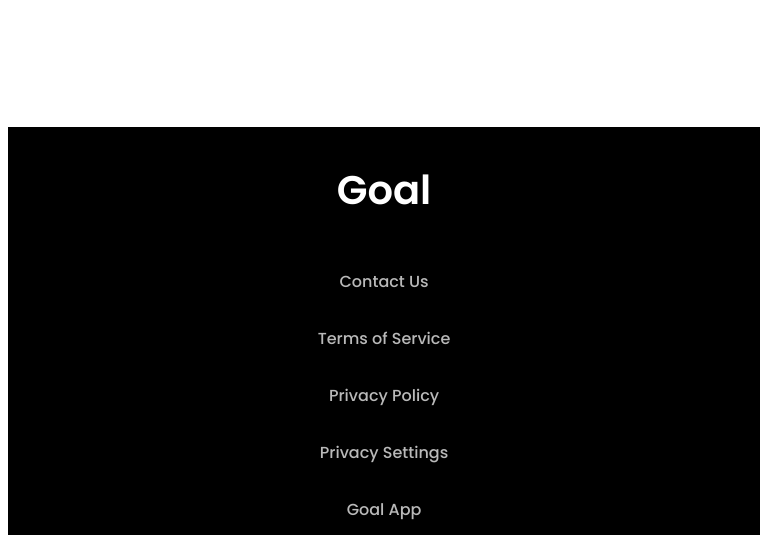
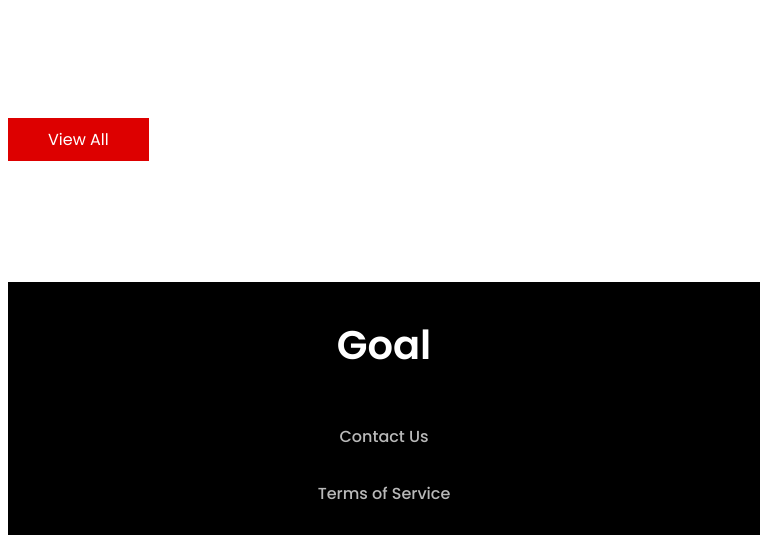
Before and after one commit to MohammadNasir520/world-cup-Assignment2, a plain HTML site: page index.html in a window 768 px wide. Shown: the part 3179-3714 px from the top of the page. Drawn offline with Linux system fonts and the light colour scheme.

Commit message:
correction

```diff
--- a/Styles/style.css
+++ b/Styles/style.css
@@ -164,6 +164,14 @@ top banner style
 .fa-clock,
 .fa-message {
     margin: 0 10px;
+}
+
+.view-all {
+    text-decoration: none;
+    color: white;
+    padding: 10px 40px;
+    background-color: #DD0000;
+    visibility: hidden;
 }
 
 /* -------------------------------------------------------
@@ -372,4 +380,8 @@ tab responsiv
         grid-template-columns: repeat(2, 1fr);
     }
 
+    .view-all {
+        visibility: visible;
+    }
+
 }
--- a/index.html
+++ b/index.html
@@ -235,6 +235,7 @@
 
 
         </section>
+        <a class="view-all" href="">View All</a>
     </main>
     <footer>
         <div>
```
